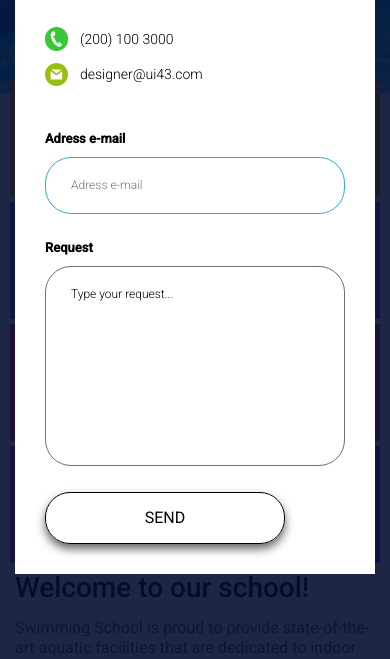
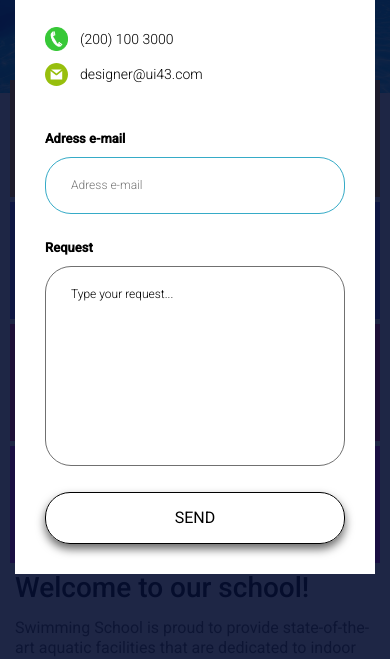
Before and after one commit to maskon/Swimming, a plain HTML site: page index.html in a window 390 px wide. Both pictures are taken after a click on the button 350 px from the left and 348 px from the top of the page. Shown: the part 184-843 px from the top of the page. Drawn offline with nearby package versions, Linux system fonts and the light colour scheme.

Commit message:
Add files via upload

```diff
--- a/css/style.css
+++ b/css/style.css
@@ -1399,6 +1399,10 @@ p {
     .modal__title {
         font-size: 30px;
     }
+
+    .modal .btn {
+        max-width: 100%;
+    }
 }
 
 @media (max-width: 591px) {
```
